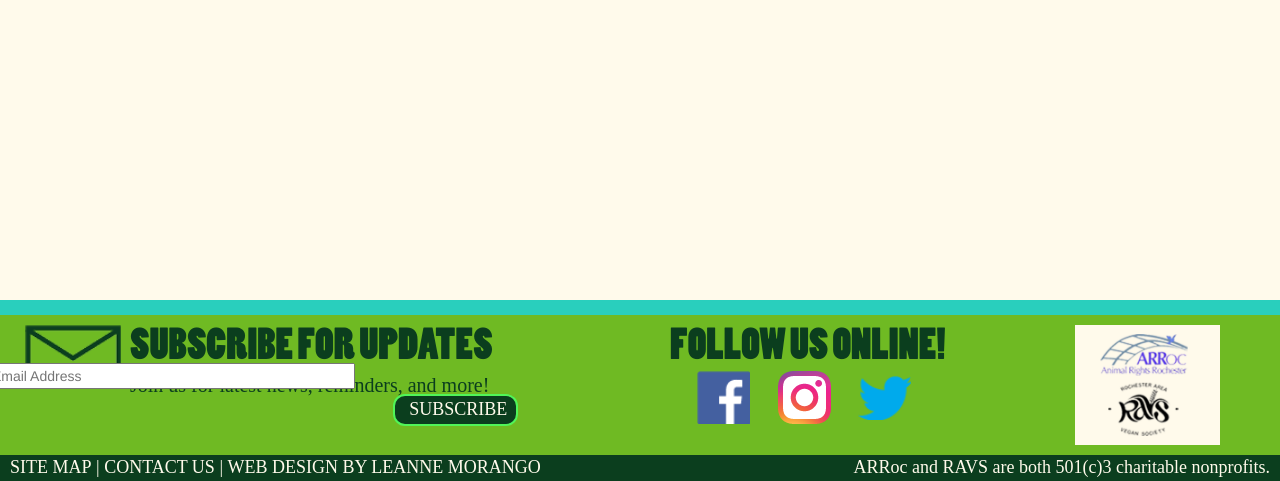
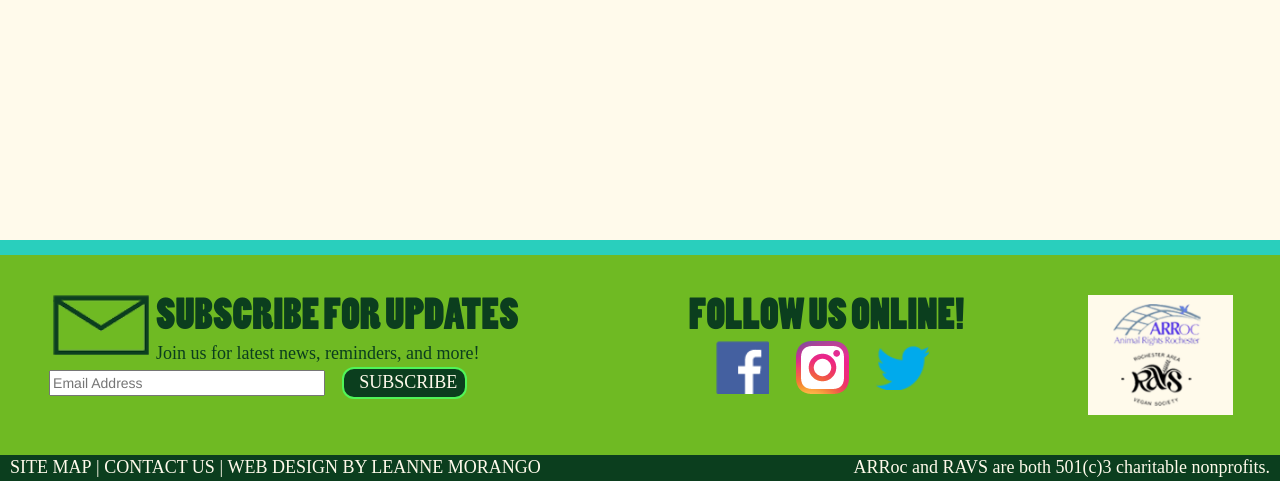
Before and after one commit to LucidDistortion/Rochester-VegFest-Website, a PHP site: page /updates.html in a window 1280 px wide. Shown: the part 319-800 px from the top of the page. Run offline with PHP 8.4, Linux system fonts and the light colour scheme; some web fonts are replaced.

Commit message:
some styles for the footer

```diff
--- a/css/footer.css
+++ b/css/footer.css
@@ -1,6 +1,8 @@
 /*Footer Content*/
 
 #footer {
+	width:100%;
+	height:;
 	background-color:#6fba23;
 	position: absolute;
 	bottom: 0;
@@ -12,8 +14,11 @@
 }
 
 #footer-content {
-	padding: 10px;
+	padding-top: 40px;
+	padding-bottom: 40px;
+	padding-left:3%;
 }
+
 
 /*Basic Styles*/
 h3 {
@@ -56,35 +61,13 @@ a.anchorlink:link {
 	color:#fffaeb;
 }
 
-/*Contact Form*/
-
-#mailing-list {
-	float: left;
-	width: 33.3%;
-	background-color:red;
-}
-
-#social-media {
-	float: left;
-	width: 33.3%;
-	background-color: green;
-}
-
-#arroc-logo {
-	float: left;
-	width: 33.3%;
-	background-color:yellow;
-}
-
-#formfield {
-	background-color:#29cfbd;
-}
-
 /*Mailing List*/
 
 /* MailChimp form style */
 #mc_embed_signup{
-	width: 100%;
+	width: 80%;
+
+
 }
 
 #mc_embed_signup .clear {
@@ -92,11 +75,11 @@ a.anchorlink:link {
 }
 
 .footer-email-field {
-	width:100%;
+	width:95%;
  	position: absolute;
  	left: 0;
- 	margin-left:-6%;
- 	margin-top:-10%;
+ 	margin-left:4%;
+ 	margin-top:1%;
 }
 
 #emailForm {
@@ -104,7 +87,6 @@ a.anchorlink:link {
 }
 
 .subscribe {
-	left: 60%;
 	padding-left: 10%;
 }
 
@@ -122,25 +104,11 @@ h3.footerTitle {
 }
 
 p#mailDetail {
-	font-size: 20px;
+	font-family:"Futura Condensed Medium", "Times New Roman";
+	font-size: 18px;
 	color: #0b3e1e;
 	margin: 0 0;
 }
-
-#emailaddress {
-	float:left;
-}
-
-
-.footerbutton {
-	margin-top:-20%;
-}
-
-#emailSubmit {
-	width:125px;
-}
-
-
 
 input.subscribe {
 	width:125px !important;
@@ -150,7 +118,8 @@ input.subscribe {
 	color:#fffaeb !important;
 	border: 2px solid #50f558 !important;
 	border-radius:12px !important;
-	margin-top:-10%;
+
+
 }
 
 /*Social Media*/
@@ -209,6 +178,14 @@ div.anchorLinks-right {
 a.anchorlink:hover {
 	color:#50f558;
 }
+
+
+
+
+
+
+
+/*Responsiveness*/
 
 @media screen and (max-width: 1214px) {
 
--- a/updates.html
+++ b/updates.html
@@ -21,7 +21,7 @@
 <link rel="stylesheet" type="text/css" href="css/body_and_background.css">
 <link rel="stylesheet" type="text/css" href="css/footer.css">
 <!--<link rel="stylesheet" type="text/css" href="css/updatesstyles.css">-->
-<link rel="stylesheet" type="text/css" href="css/styles.css">
+<!--<link rel="stylesheet" type="text/css" href="css/styles.css">-->
 
 <!--Custom JS-->
 <script src="scripts/input_resize.js"></script>
```
Also changed, not shown: images/other/peace.png (added).
